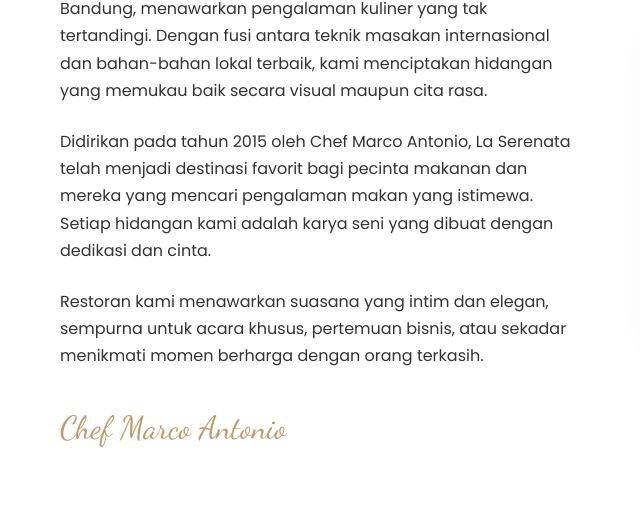
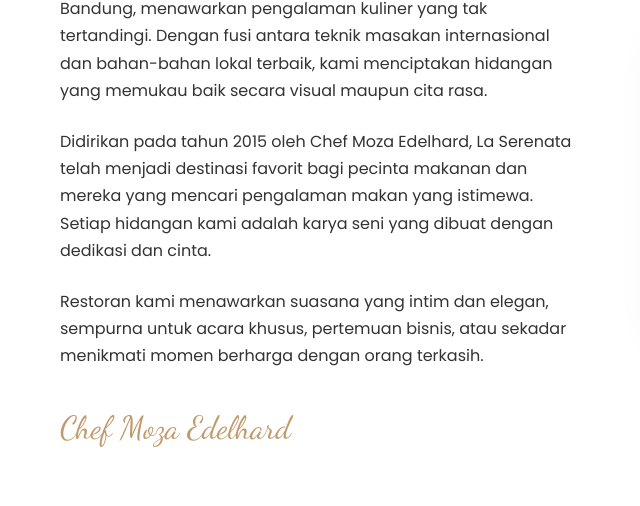
Before and after one commit to Moza-like-coffee/Company-Profile-Resto, a plain HTML site: page index.html in a window 1280 px wide. Shown: the part 996-1502 px from the top of the page, 4-644 px from the left. Drawn offline with nearby package versions, Linux system fonts and the light colour scheme.

Commit message:
fix index

```diff
--- a/index.html
+++ b/index.html
@@ -56,12 +56,12 @@
                     <p>La Serenata adalah restoran bintang 5 yang berlokasi di jantung Bandung, menawarkan pengalaman
                         kuliner yang tak tertandingi. Dengan fusi antara teknik masakan internasional dan bahan-bahan
                         lokal terbaik, kami menciptakan hidangan yang memukau baik secara visual maupun cita rasa.</p>
-                    <p>Didirikan pada tahun 2015 oleh Chef Marco Antonio, La Serenata telah menjadi destinasi favorit
+                    <p>Didirikan pada tahun 2015 oleh Chef Moza Edelhard, La Serenata telah menjadi destinasi favorit
                         bagi pecinta makanan dan mereka yang mencari pengalaman makan yang istimewa. Setiap hidangan
                         kami adalah karya seni yang dibuat dengan dedikasi dan cinta.</p>
                     <p>Restoran kami menawarkan suasana yang intim dan elegan, sempurna untuk acara khusus, pertemuan
                         bisnis, atau sekadar menikmati momen berharga dengan orang terkasih.</p>
-                    <div class="signature">Chef Marco Antonio</div>
+                    <div class="signature">Chef Moza Edelhard</div>
                 </div>
                 <div class="about-img">
                     <img src="https://images.unsplash.com/photo-1555396273-367ea4eb4db5?ixlib=rb-1.2.1&auto=format&fit=crop&w=1350&q=80"
```
